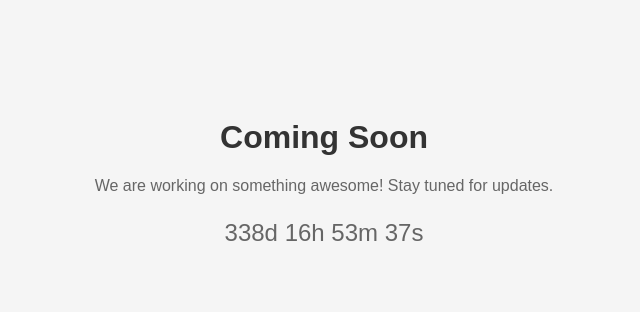
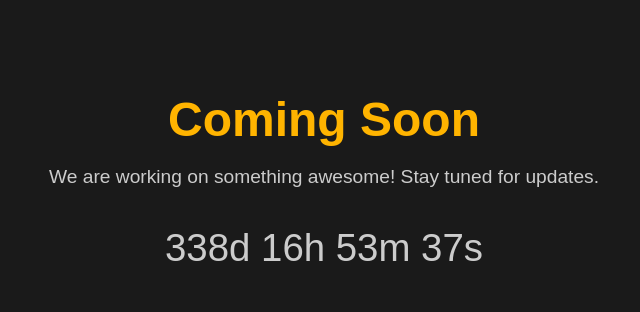
Before and after one commit to udayxgoel/udayxgoel.github.io, a plain HTML site: page index.html in a window 1280 px wide. Shown: the part 216-528 px from the top of the page, without its empty margins (316-956 px from the left). Drawn offline with Linux system fonts and the light colour scheme.

Commit message:
Update styles.css

```diff
--- a/styles.css
+++ b/styles.css
@@ -1,11 +1,12 @@
 body {
-    font-family: Arial, sans-serif;
-    background-color: #f5f5f5;
+    font-family: 'Arial', sans-serif;
+    background-color: #1a1a1a;
     margin: 0;
     display: flex;
     align-items: center;
     justify-content: center;
     height: 100vh;
+    color: #fff;
 }
 
 .container {
@@ -13,14 +14,18 @@ body {
 }
 
 h1 {
-    color: #333;
+    color: #ffb400;
+    font-size: 3em;
+    margin-bottom: 10px;
 }
 
 p {
-    color: #666;
+    color: #ccc;
+    font-size: 1.2em;
 }
 
 .countdown {
-    font-size: 1.5em;
-    color: #777;
+    font-size: 2em;
+    color: #ffb400;
+    margin-top: 20px;
 }
```
